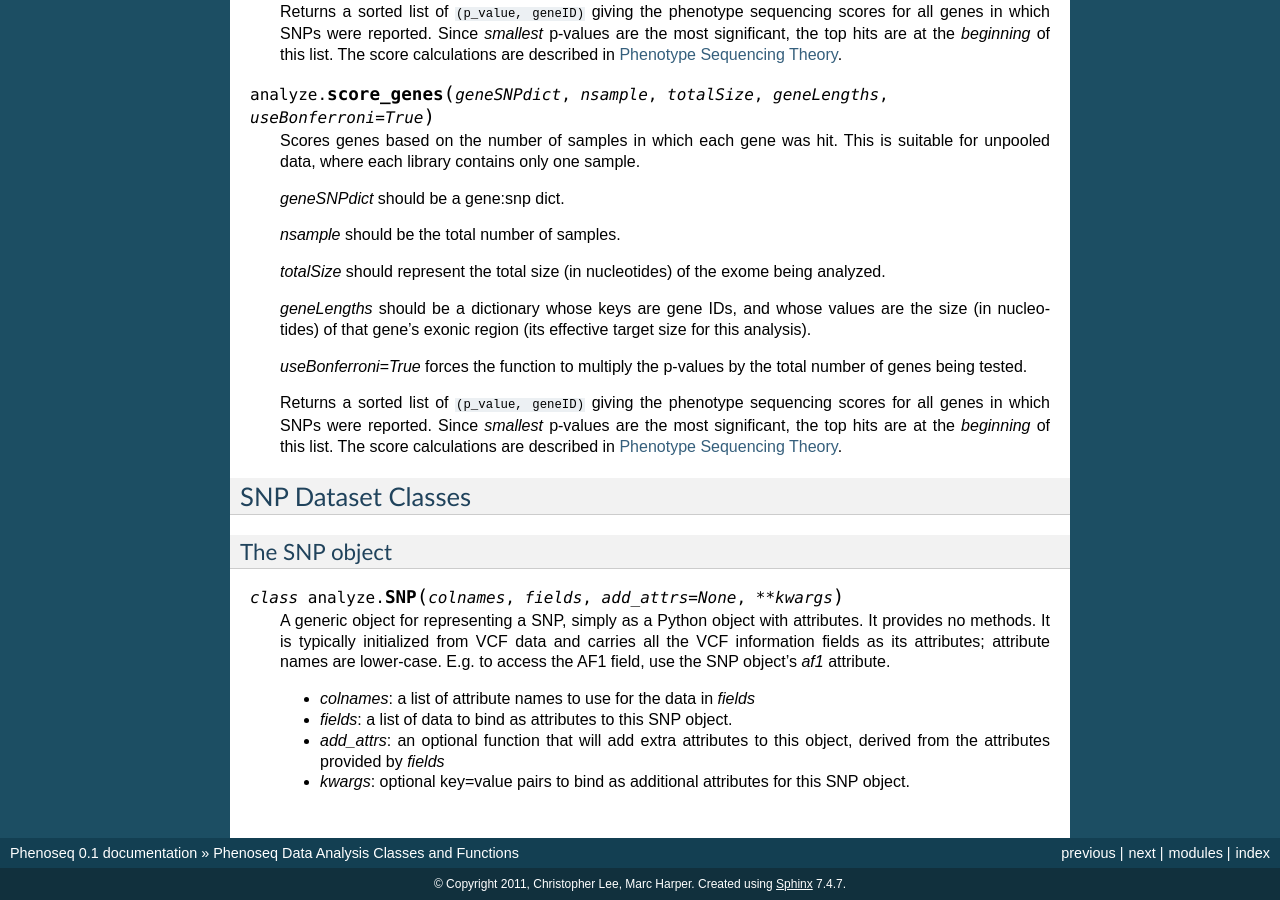
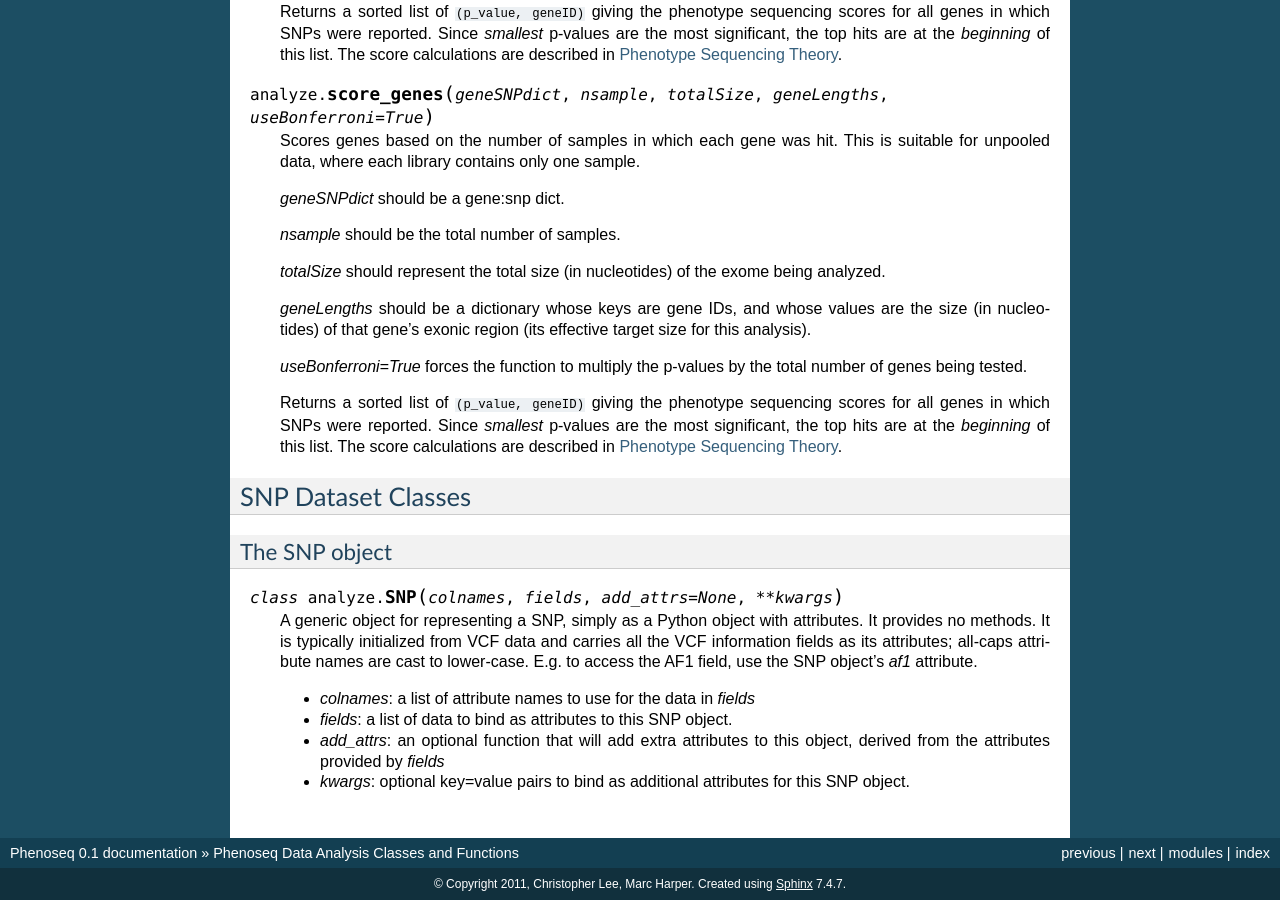
Before and after one commit to cjlee112/phenoseq, a Sphinx documentation site: the page built from doc/reference/analyze.rst, in a window 1280 px wide and 900 px high, scrolled down 3839 px. Built offline with Sphinx 7.4.7, drawn with Linux system fonts in a browser that asks for light colours.

Commit message:
made SNP class only cast all-caps attribute names to lowercase

```diff
--- a/doc/reference/analyze.rst
+++ b/doc/reference/analyze.rst
@@ -303,8 +303,8 @@ The SNP object
    A generic object for representing a SNP, simply as a Python
    object with attributes.  It provides no methods.  It is typically
    initialized from VCF data and carries all the VCF information
-   fields as its attributes; attribute names are lower-case.  E.g.
-   to access the AF1 field, use the SNP object's *af1* attribute.
+   fields as its attributes; all-caps attribute names are cast to lower-case.
+   E.g. to access the AF1 field, use the SNP object's *af1* attribute.
 
    * *colnames*: a list of attribute names to use for the data in *fields*
 
```
Also changed, not shown: 1 other file.
